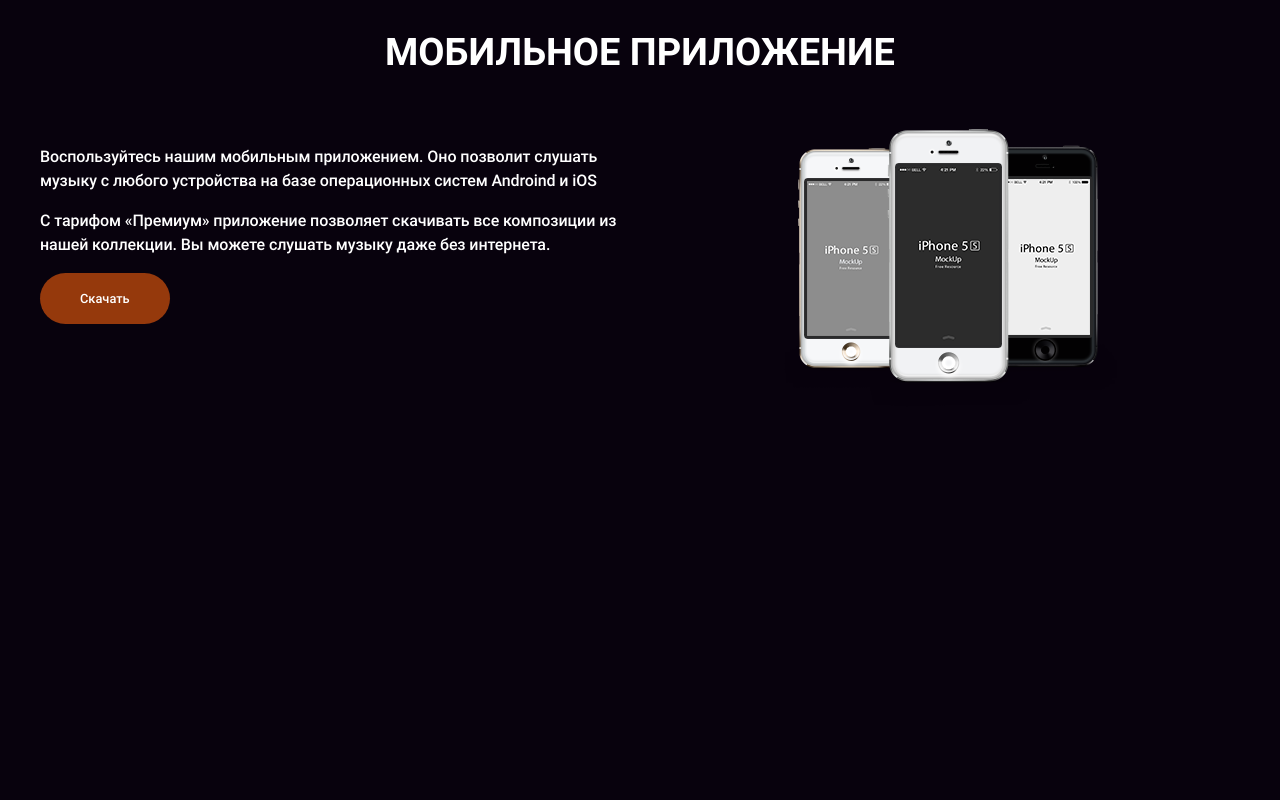
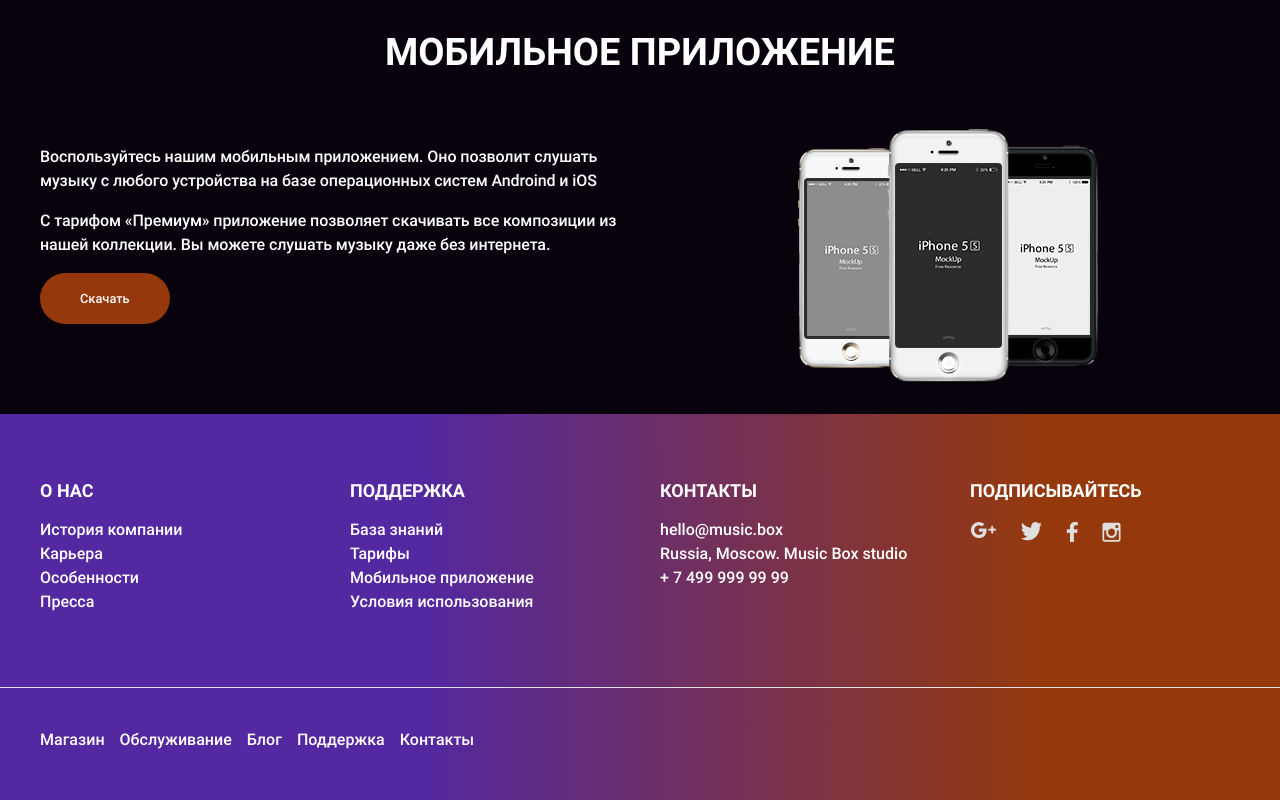
Before and after one commit to dinikoff/layout-designer-project-lvl2, a website: page src/index.html in a window 1280 px wide. Shown: the part 2581-3381 px from the top of the page. Before the commit the page ends 2995 px from the top, so only its background shows below. Drawn offline with Linux system fonts and the light colour scheme.

Commit message:
step6 add footer main

```diff
--- a/src/index.html
+++ b/src/index.html
@@ -25,6 +25,7 @@
         </div>
       </div>
     </header>
+    <main class="main">
       <section class="subscribe" id="page-description">
         <div class="container">
           <h1 class="subscribe__title">Онлайн музыка где угодно</h1>
@@ -97,7 +98,6 @@
                 <a href="" class="news__button button">К АЛЬБОМУ</a>
               </div>
             </div>
-
             <div class="news__wrapper news__wrapper_reverse">
               <div class="news__description">
                 <div class="news__description-title">
@@ -115,11 +115,9 @@
               </div>
               <img src="./images/Ordinary-Man.png" alt="" class="news__img">
             </div>
-
           </div>
         </div>
       </section>
-
       <section class="mobile" id="page-app">
         <div class="container">
           <h2 class="mobile__title">Мобильное приложение</h2>
@@ -135,6 +133,59 @@
           </div>
         </div>
       </section>
+    </main>
+    <footer class="footer">
+      <div class="container">
+        <div class="footer__inner">
+          <div class="footer__menu">
+            <h2 class="footer__menu-title">О нас</h2>
+            <div class="footer__sub-menu">
+              <a class="footer__menu-item" href="#">История компании</a>
+              <a class="footer__menu-item" href="#">Карьера</a>
+              <a class="footer__menu-item" href="#">Особенности</a>
+              <a class="footer__menu-item" href="#">Пресса</a>
+            </div>
+          </div>
+          <div class="footer__menu">
+            <h2 class="footer__menu-title">Поддержка</h2>
+            <div class="footer__sub-menu">
+              <a class="footer__menu-item" href="#">База знаний</a>
+              <a class="footer__menu-item" href="#">Тарифы</a>
+              <a class="footer__menu-item" href="#">Мобильное приложение</a>
+              <a class="footer__menu-item" href="#">Условия использования</a>
+            </div>
+          </div>
+          <div class="footer__menu">
+            <h2 class="footer__menu-title">Контакты</h2>
+            <div class="footer__sub-menu">
+              <a class="footer__menu-item" href="mailto:hello@music.box">hello@music.box</a>
+              <a class="footer__menu-item" href="#">Russia, Moscow. Music Box studio</a>
+              <a class="footer__menu-item" href="tel:+74999999999">+ 7 499 999 99 99</a>
+            </div>
+          </div>
 
+          <div class="footer__menu">
+            <h2 class="footer__menu-title">Подписывайтесь</h2>
+            <div class="footer__sub-menu-social">
+              <a class="footer__menu-item" href="#"><img src="./images/Google.png" alt=""></a>
+              <a class="footer__menu-item" href="#"><img src="./images/Twitter.png" alt=""></a>
+              <a class="footer__menu-item" href="#"><img src="./images/Facebook.png" alt=""></a>
+              <a class="footer__menu-item" href="#"><img src="./images/Instagram.png" alt=""></a>
+            </div>
+          </div>
+        </div>
+      </div>
+      <div class="footer__sub-footer">
+        <div class="container">
+          <div class="footer__sub-footer-inner">
+            <a class="footer__menu-item" href="#">Магазин</a>
+            <a class="footer__menu-item" href="#">Обслуживание</a>
+            <a class="footer__menu-item" href="#">Блог</a>
+            <a class="footer__menu-item" href="#">Поддержка</a>
+            <a class="footer__menu-item" href="#">Контакты</a>
+          </div>
+        </div>
+      </div>
+    </footer>
   </body>
 </html>
--- /dev/null
+++ b/src/scss/_footer.scss
@@ -0,0 +1,71 @@
+.footer {
+  padding: 3em 0 2em;
+
+  background: linear-gradient(89.75deg, #5328a1 32.83%, #95390c 81.56%);
+
+  &__inner {
+    display: flex;
+    flex-direction: row;
+    flex-wrap: wrap;
+
+    font-size: 16px;
+    column-gap: 40px;
+  }
+
+  &__menu {
+    flex: 1 1 200px;
+    margin-top: 9px;
+  }
+
+  &__sub-menu {
+    margin-top: 14px;
+  }
+
+  &__sub-menu-social {
+    display: flex;
+    flex-direction: row;
+    margin-top: 18px;
+
+    column-gap: 24px;
+  }
+
+  &__menu-title {
+    font-weight: bold;
+    font-size: 18px;
+    text-transform: uppercase;
+  }
+
+  &__menu-item {
+    display: block;
+  }
+
+  &__sub-footer {
+    margin-top: 73px;
+    border-top: 1px solid #e0e0e0;
+  }
+
+  &__sub-footer-inner {
+    display: flex;
+    flex: 2 2 100%;
+    flex-direction: row;
+    padding: 40px 0 12px;
+
+    font-size: 16px;
+    column-gap: 15px;
+  }
+
+  @media (max-width: 420px) {
+    &__inner {
+      row-gap: 23px;
+    }
+
+    &__sub-footer {
+      margin-top: 66px;
+    }
+
+    &__sub-footer-inner {
+      flex-direction: column;
+      row-gap: 16px;
+    }
+  }
+}
--- a/src/scss/_mobile.scss
+++ b/src/scss/_mobile.scss
@@ -8,30 +8,36 @@
   &__inner {
     display: flex;
     margin-top: 48px;
+
     column-gap: 42px;
   }
 
   &__description {
     width: 50%;
     margin-top: 16px;
+
     font-size: $medium-text;
   }
 
   &__text {
     margin-bottom: 16px;
+
     letter-spacing: -0.1px;
   }
 
   &__button {
     display: inline-block;
-    background-color: $accent-bg-color-4;
-    font-size: $small-text;
     padding: 16px 40px;
     border-radius: 30px;
+
+    font-size: $small-text;
+
+    background-color: $accent-bg-color-4;
   }
 
   &__img-inner {
     width: 50%;
+
     text-align: center;
   }
 
@@ -46,8 +52,8 @@
     }
 
     &__img-inner {
+      justify-content: center;
       width: 100%;
-      justify-content: center;
       // width: 100%;
       // align-self: center;
       // text-align: center;
--- a/src/scss/app.scss
+++ b/src/scss/app.scss
@@ -10,3 +10,4 @@
 @import "pricing";
 @import "news";
 @import "mobile";
+@import "footer";
```
Also changed, not shown: src/css/app.css, src/images/Google.png (renamed from src/images/Google+.png). Lines whose indentation alone changed are shown as unchanged.
